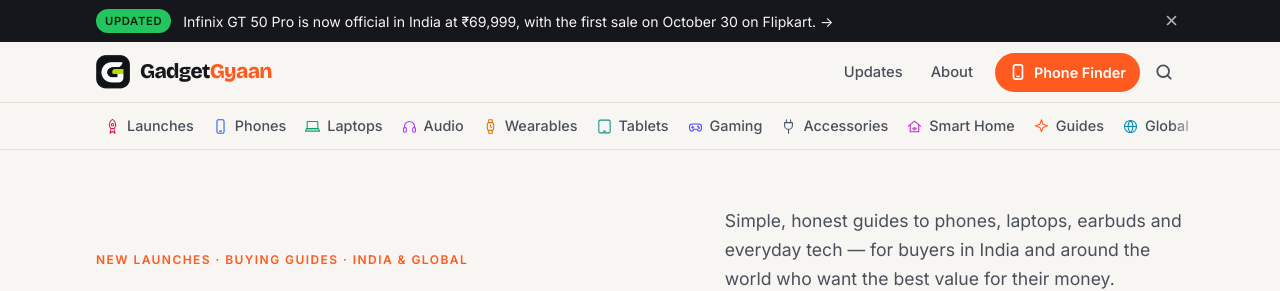
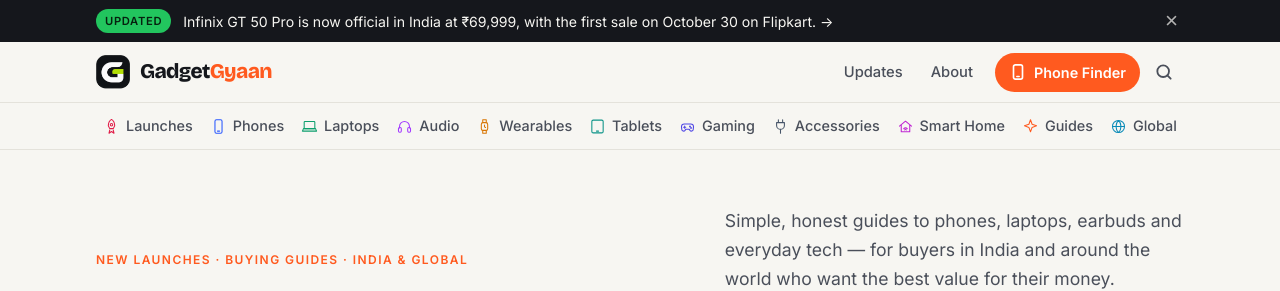
Before and after one commit to kiteksood167/kiteksood167.github.io, a Jekyll site: the page built from index.html, in a window 1280 px wide. Shown: the top 291 px of the page. Built offline with Jekyll 4.4.1, drawn with Linux system fonts in a browser that asks for light colours.

Commit message:
Header: tiny spacing fix so categories fit without scrolling
Co-Authored-By: Claude Opus 5.5 <noreply@anthropic.com>
Claude-Session: https://claude.ai/code/session_01WQRPmSxMwztgHXfstCGpBN

```diff
--- a/_layouts/default.html
+++ b/_layouts/default.html
@@ -86,7 +86,7 @@
     var a = document.querySelector('.cat-nav .is-active'), bar = document.querySelector('.cat-nav-inner');
     if (!bar) return;
     function fit() { bar.classList.toggle('is-scroll', bar.scrollWidth > bar.clientWidth + 2); }
-    fit(); window.addEventListener('resize', fit);
+    fit(); window.addEventListener('resize', fit); if (document.fonts) document.fonts.ready.then(fit);
     if (a && bar.scrollWidth > bar.clientWidth) bar.scrollLeft = a.offsetLeft - (bar.clientWidth - a.offsetWidth) / 2;
   })();
   </script>
--- a/assets/css/style.css
+++ b/assets/css/style.css
@@ -456,7 +456,7 @@ img.logo-mark { display: block; width: 34px; height: 34px; border-radius: 0; bac
 .cat-nav-inner { display: flex; justify-content: space-between; gap: 2px; overflow-x: auto; scrollbar-width: none; -webkit-overflow-scrolling: touch; scroll-behavior: smooth; }
 .cat-nav-inner.is-scroll { justify-content: flex-start; -webkit-mask-image: linear-gradient(90deg, #000 calc(100% - 28px), transparent); mask-image: linear-gradient(90deg, #000 calc(100% - 28px), transparent); }
 .cat-nav-inner::-webkit-scrollbar { display: none; }
-.cat-link { flex: none; display: inline-flex; align-items: center; gap: 6px; padding: 11px 8px 9px; text-decoration: none; color: var(--ink-2); font-weight: 500; font-size: .9rem; border-bottom: 2px solid transparent; white-space: nowrap; }
+.cat-link { flex: none; display: inline-flex; align-items: center; gap: 6px; padding: 11px 7px 9px; text-decoration: none; color: var(--ink-2); font-weight: 500; font-size: .9rem; border-bottom: 2px solid transparent; white-space: nowrap; }
 .cat-link .cat-svg { width: 17px; height: 17px; flex: none; color: var(--c, var(--accent)); filter: none; }
 .cat-link:hover { color: var(--ink); background: color-mix(in srgb, var(--c, var(--accent)) 8%, transparent); }
 .cat-link.is-active { color: var(--ink); font-weight: 600; border-bottom-color: var(--c, var(--accent)); }
```
